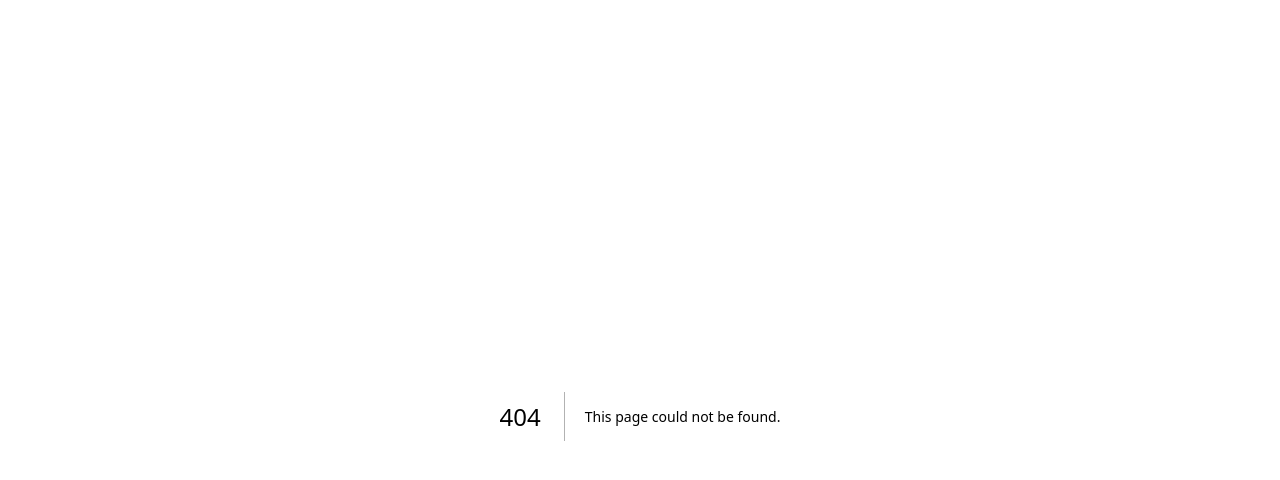
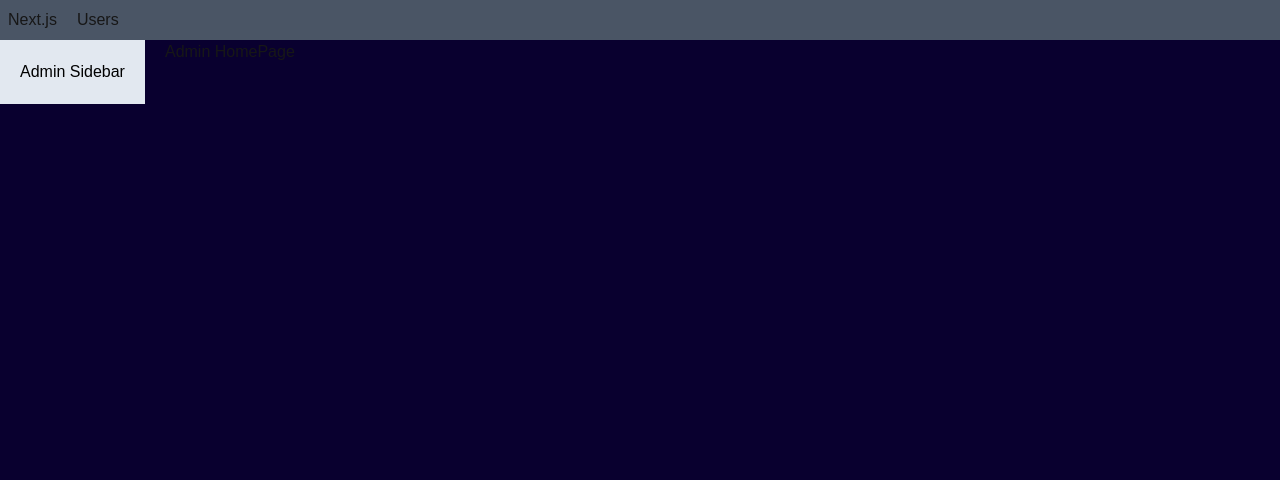
Before and after one commit to RAFYA-Hamza/NextJS-course, a Next.js app in the folder next-course/: page /admin in a window 1280 px wide. Before the commit this address had no page. Shown: the top 480 px of the page. Built offline with nearby package versions, Linux system fonts and the light colour scheme.

Commit message:
Differents use case of layouts, practice with Admin path

```diff
--- /dev/null
+++ b/next-course/app/NavBar.tsx
@@ -0,0 +1,15 @@
+import Link from "next/link";
+import React from "react";
+
+const NavBar = () => {
+  return (
+    <div className="flex p-2 bg-gray-600">
+      <Link href="/" className="mr-5">
+        Next.js
+      </Link>
+      <Link href="/users">Users</Link>
+    </div>
+  );
+};
+
+export default NavBar;
--- /dev/null
+++ b/next-course/app/admin/layout.tsx
@@ -0,0 +1,16 @@
+import React, { ReactNode } from "react";
+
+interface Props {
+  children: ReactNode;
+}
+
+const layout = ({ children }: Props) => {
+  return (
+    <div className="flex">
+      <aside className="bg-slate-200 text-black p-5 mr-5">Admin Sidebar</aside>
+      <div>{children}</div>
+    </div>
+  );
+};
+
+export default layout;
--- /dev/null
+++ b/next-course/app/admin/page.tsx
@@ -0,0 +1,7 @@
+import React from "react";
+
+const AdminHomePage = () => {
+  return <div>Admin HomePage</div>;
+};
+
+export default AdminHomePage;
--- a/next-course/app/globals.css
+++ b/next-course/app/globals.css
@@ -15,6 +15,10 @@
 
 body {
   color: var(--foreground);
-  padding: 1rem;
   font-family: Arial, Helvetica, sans-serif;
 }
+
+h1 {
+  font-weight: 800;
+  font-size: 2rem;
+}
--- a/next-course/app/layout.tsx
+++ b/next-course/app/layout.tsx
@@ -1,5 +1,6 @@
 import type { Metadata } from "next";
 import "./globals.css";
+import NavBar from "./NavBar";
 
 export const metadata: Metadata = {
   title: "Create Next App",
@@ -13,7 +14,10 @@ export default function RootLayout({
 }>) {
   return (
     <html data-theme="synthwave" lang="en">
-      <body>{children}</body>
+      <body>
+        <NavBar />
+        <main>{children}</main>
+      </body>
     </html>
   );
 }
```
